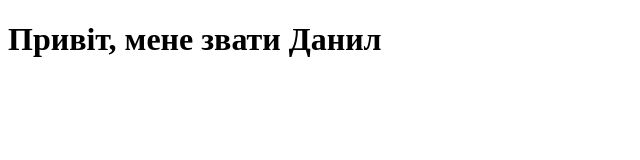
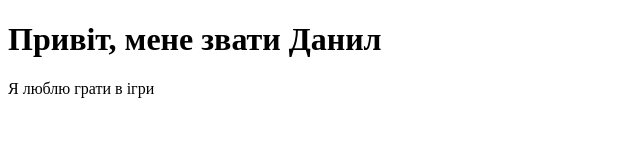
Before and after one commit to Smoki15/git-first-project-domashka, a plain HTML site: page index.html in a window 1280 px wide. Shown: the whole page, without its empty margins (0-640 px from the left). Drawn offline with Linux system fonts and the light colour scheme.

Commit message:
Update page content

```diff
--- a/index.html
+++ b/index.html
@@ -7,5 +7,6 @@
 </head>
 <body>
     <h1>Привіт, мене звати Данил</h1>
+    <p>Я люблю грати в ігри</p>
 </body>
 </html>
```
